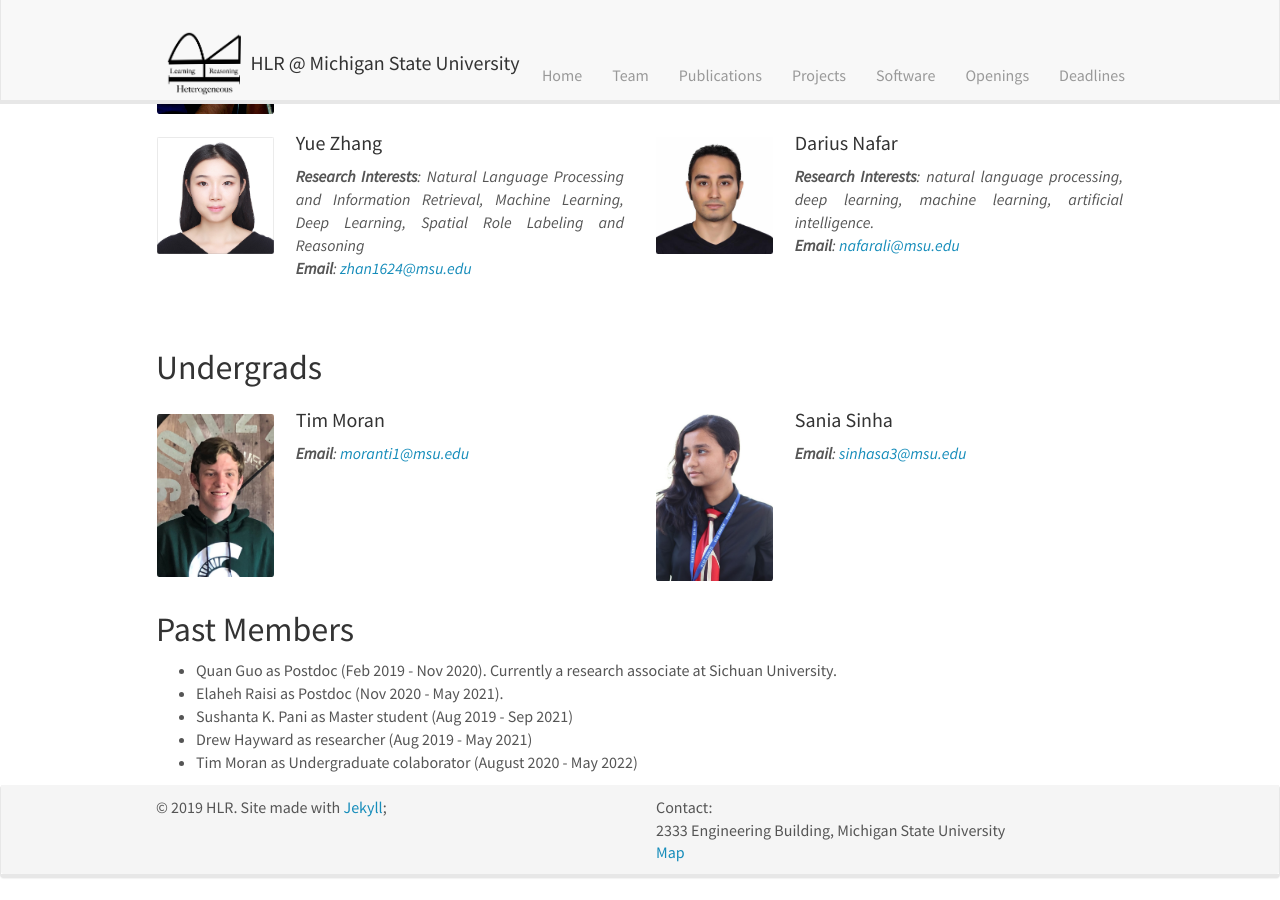
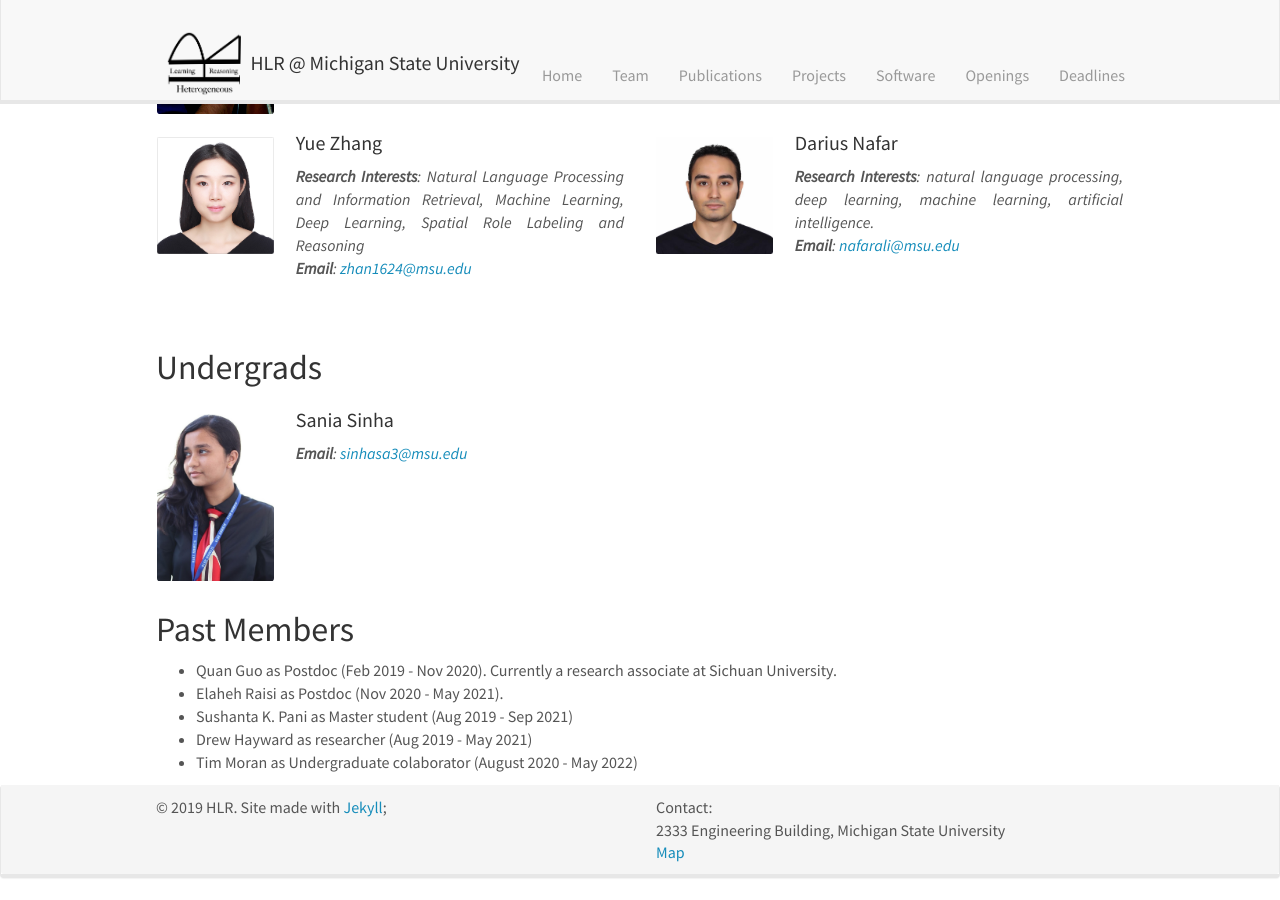
Before and after one commit to HLR/HLR.github.io, a Jekyll site: the page built from _pages/team.md, in a window 1280 px wide and 900 px high, scrolled down 1749 px. Built offline with Jekyll 4.4.1, drawn with Linux system fonts in a browser that asks for light colours; nearby versions of some CDN libraries.

Commit message:
Update undergrads.yml

```diff
--- a/_data/undergrads.yml
+++ b/_data/undergrads.yml
@@ -1,7 +1,3 @@
-- name: Tim Moran
-  photo: tim.jpg
-  email: moranti1@msu.edu
-  webpage: /
 - name: Sania Sinha
   photo: sania.jpeg
   email: sinhasa3@msu.edu
```
